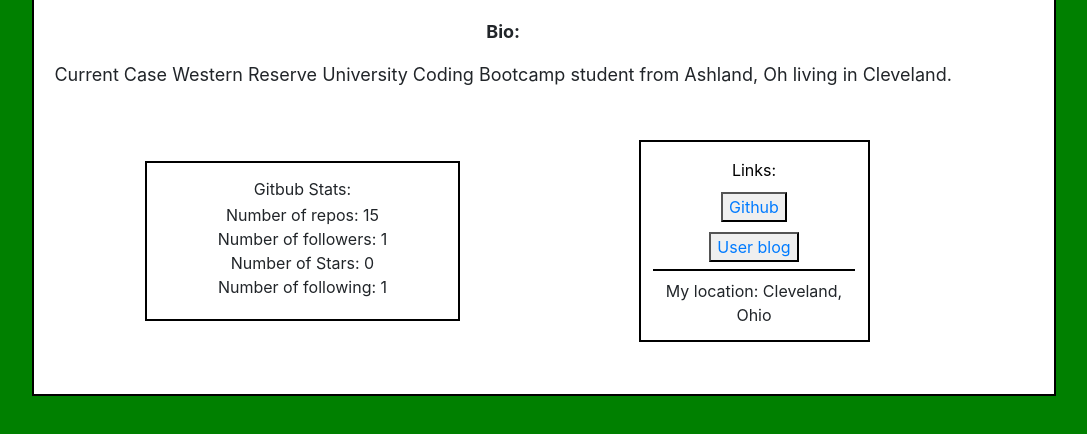
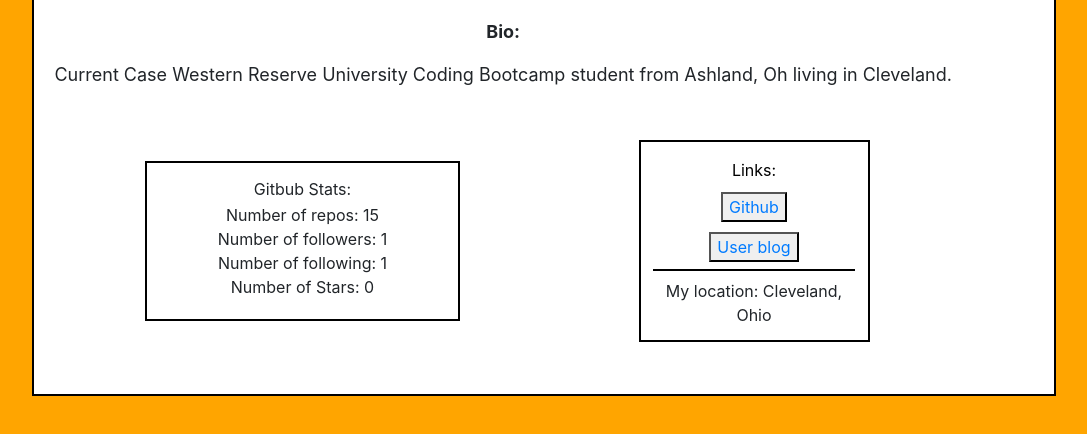
Before and after one commit to J-Whisler/dev-prof-gen, a plain HTML site: page index.html in a window 1280 px wide. Shown: the part 452-886 px from the top of the page, without its empty margins (96-1183 px from the left). Drawn offline with nearby package versions, Linux system fonts and the light colour scheme.

Commit message:
minor modifications

```diff
--- a/index.html
+++ b/index.html
@@ -8,7 +8,7 @@
   <link rel="stylesheet" href="style.css">
   <title>Document</title>
 </head>
-<body style="background-color: green;">
+<body style="background-color: orange;">
 
   <main class="main">
   <div class="head-wrapper">
@@ -27,8 +27,8 @@
        <p class="userRepo-wrapper">Gitbub Stats: </p>
        <div class="userRepo">Number of repos: 15</div>
        <div class="userFollowers">Number of followers: 1</div>
+       <div class="userFollowing">Number of following: 1</div>
        <div class="userStars">Number of Stars: 0</div>
-       <div class="userFollowing">Number of following: 1</div>
      </div>
 
      <div class="link-wrapper">
--- a/script.js
+++ b/script.js
@@ -92,8 +92,8 @@ function generateHTML(response) {
        <p class="userRepo-wrapper">Gitbub Stats: </p>
        <div class="userRepo">Number of repos: ${response.data.public_repos}</div>
        <div class="userFollowers">Number of followers: ${response.data.followers}</div>
+       <div class="userFollowing">Number of following: ${response.data.following}</div>
        <div class="userStars">Number of Stars: ${response.data.public_gists}</div>
-       <div class="userFollowing">Number of following: ${response.data.following}</div>
      </div>
 
      <div class="link-wrapper">
```
